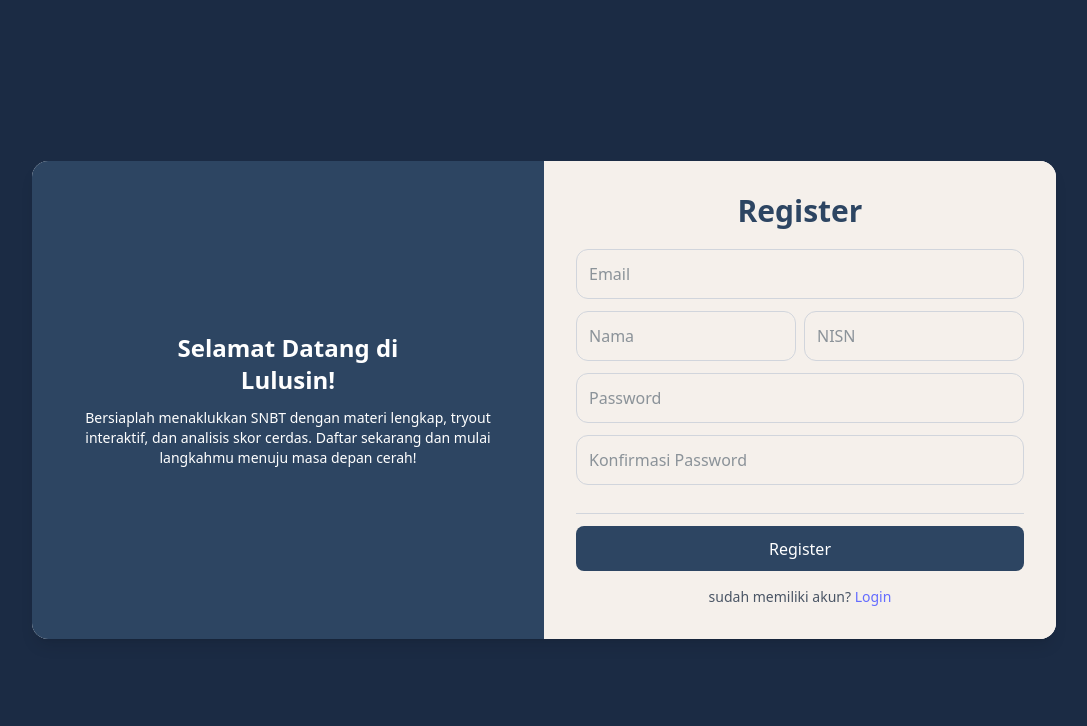
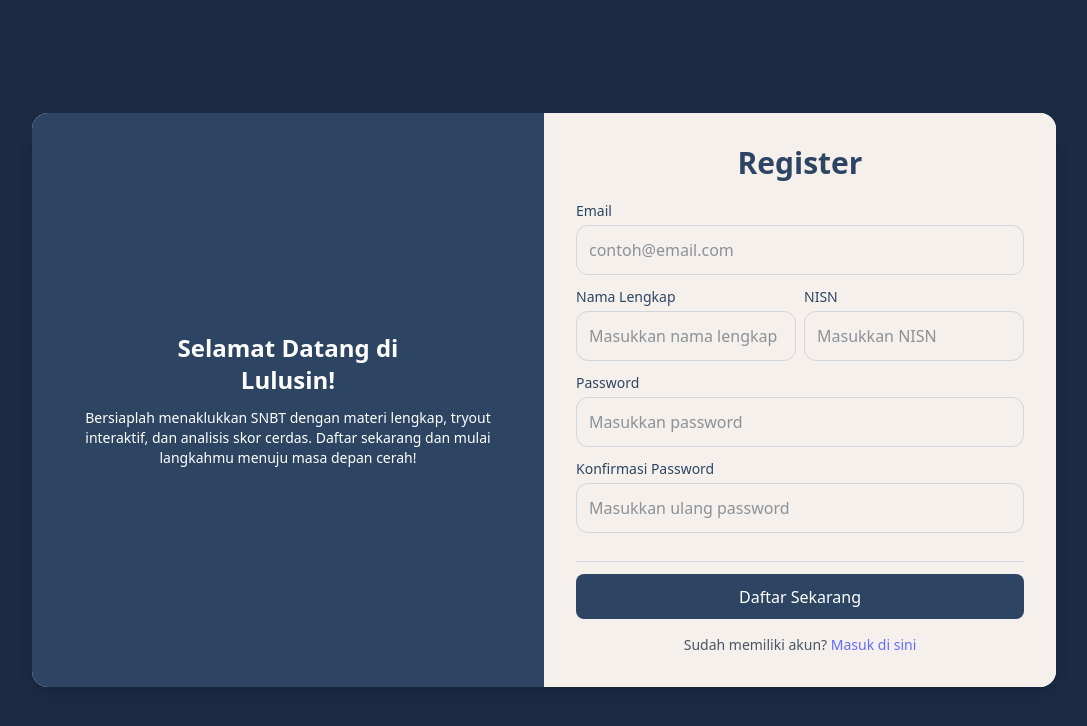
Before and after one commit to mifzalf/LuLuSin-FrontEnd, a React (Vite) app: page /register in a window 1280 px wide. Shown: the top 726 px of the page, without its empty margins (96-1183 px from the left). Built offline with nearby package versions, Linux system fonts and the light colour scheme.

Commit message:
update to axios

```diff
--- a/package.json
+++ b/package.json
@@ -11,6 +11,7 @@
   },
   "dependencies": {
     "@tailwindcss/vite": "^4.0.15",
+    "axios": "^1.8.4",
     "framer-motion": "^12.5.0",
     "lucide-react": "^0.483.0",
     "react": "^19.0.0",
--- /dev/null
+++ b/src/api/axiosInstance.js
@@ -0,0 +1,35 @@
+import axios from 'axios';
+
+// Dapatkan base URL dari environment variable
+const baseURL = import.meta.env.VITE_API_BASE_URL || 'http://localhost:3000'; // Fallback jika env var tidak ada
+
+const axiosInstance = axios.create({
+  baseURL: baseURL,
+  timeout: 5000, // Contoh timeout 5 detik
+  headers: {
+    'Content-Type': 'application/json',
+    // Anda bisa menambahkan header lain di sini jika diperlukan
+    // Misalnya: 'Authorization': `Bearer ${token}`
+  }
+});
+
+// Opsional: Tambahkan interceptor untuk request atau response
+// axiosInstance.interceptors.request.use(config => {
+//   // Lakukan sesuatu sebelum request dikirim
+//   console.log('Starting Request', config);
+//   return config;
+// }, error => {
+//   return Promise.reject(error);
+// });
+
+// axiosInstance.interceptors.response.use(response => {
+//   // Lakukan sesuatu dengan data response
+//   console.log('Response:', response);
+//   return response;
+// }, error => {
+//   // Lakukan sesuatu dengan error response
+//   console.error('Response Error:', error);
+//   return Promise.reject(error);
+// });
+
+export default axiosInstance;
--- a/src/auth/Login.jsx
+++ b/src/auth/Login.jsx
@@ -1,9 +1,38 @@
 "use client"
 
 import { motion } from "framer-motion"
-import React from "react"
+import React, { useState } from "react"
+import { useNavigate } from "react-router-dom"
+import axiosInstance from "../api/axiosInstance"
 
 const Login = () => {
+  const [email, setEmail] = useState("")
+  const [password, setPassword] = useState("")
+  const [error, setError] = useState(null)
+  const [loading, setLoading] = useState(false)
+  const navigate = useNavigate()
+
+  const handleLogin = async () => {
+    setError(null)
+    setLoading(true)
+    try {
+      const response = await axiosInstance.post("/API/login", {
+        email,
+        password,
+      })
+      console.log("Login successful:", response.data)
+
+      navigate("/dashboard")
+
+    } catch (err) {
+      console.error("Login failed:", err)
+      const errorMessage = err.response?.data?.message || err.message || "Login gagal. Periksa kembali email dan password Anda."
+      setError(errorMessage)
+    } finally {
+      setLoading(false)
+    }
+  }
+
   return (
     <div className="fixed inset-0 bg-[#1B2B44] overflow-hidden">
       <section className="w-full h-full flex items-center justify-center">
@@ -37,6 +66,15 @@
             >
               Masuk untuk melanjutkan perjalananmu menuju kesuksesan!
             </motion.p>
+            {error && (
+              <motion.div
+                initial={{ opacity: 0, y: -10 }}
+                animate={{ opacity: 1, y: 0 }}
+                className="w-full mb-3 p-3 bg-red-100 border border-red-400 text-red-700 rounded-xl text-center"
+              >
+                {error}
+              </motion.div>
+            )}
             <motion.div
               initial={{ y: 20, opacity: 0 }}
               animate={{ y: 0, opacity: 1 }}
@@ -49,7 +87,10 @@
                 transition={{ type: "spring", stiffness: 400, damping: 10 }}
                 type="email"
                 placeholder="Masukkan email"
-                className="w-full p-3 border border-gray-300 rounded-xl focus:outline-none"
+                className="w-full p-3 border border-gray-300 rounded-xl bg-white text-gray-900 focus:outline-none focus:border-[#2D4562] focus:ring-1 focus:ring-[#2D4562]"
+                value={email}
+                onChange={(e) => setEmail(e.target.value)}
+                disabled={loading}
               />
             </motion.div>
             <motion.div
@@ -64,7 +105,10 @@
                 transition={{ type: "spring", stiffness: 400, damping: 10 }}
                 type="password"
                 placeholder="Masukkan password"
-                className="w-full p-3 border border-gray-300 rounded-xl focus:outline-none"
+                className="w-full p-3 border border-gray-300 rounded-xl bg-white text-gray-900 focus:outline-none focus:border-[#2D4562] focus:ring-1 focus:ring-[#2D4562]"
+                value={password}
+                onChange={(e) => setPassword(e.target.value)}
+                disabled={loading}
               />
             </motion.div>
             <motion.button
@@ -73,9 +117,11 @@
               whileHover={{ scale: 1.05 }}
               whileTap={{ scale: 0.95 }}
               transition={{ delay: 0.9, duration: 0.4, type: "spring", stiffness: 400, damping: 10 }}
-              className="w-full bg-[#2D4562] text-white p-3 rounded-xl hover:bg-[#1B2B44] transition font-semibold"
+              className="w-full bg-[#2D4562] text-white p-3 rounded-xl hover:bg-[#1B2B44] transition font-semibold disabled:opacity-50"
+              onClick={handleLogin}
+              disabled={loading}
             >
-              Login
+              {loading ? "Loading..." : "Login"}
             </motion.button>
             <motion.p
               initial={{ opacity: 0 }}
--- a/src/auth/Register.jsx
+++ b/src/auth/Register.jsx
@@ -62,11 +62,12 @@
               transition={{ delay: 0.6, duration: 0.4 }}
               className="w-full mb-3"
             >
+              <label className="block text-sm font-medium text-[#2D4562] mb-1">Email</label>
               <motion.input
                 whileFocus={{ scale: 1.02, boxShadow: "0 0 0 2px rgba(45, 69, 98, 0.3)" }}
                 transition={{ type: "spring", stiffness: 400, damping: 10 }}
                 type="email"
-                placeholder="Email"
+                placeholder="contoh@email.com"
                 className="w-full p-3 border border-gray-300 rounded-xl focus:outline-none"
               />
             </motion.div>
@@ -77,20 +78,26 @@
               transition={{ delay: 0.7, duration: 0.4 }}
               className="w-full mb-3 flex gap-2"
             >
+              <div className="w-1/2">
+                <label className="block text-sm font-medium text-[#2D4562] mb-1">Nama Lengkap</label>
                 <motion.input
                   whileFocus={{ scale: 1.02, boxShadow: "0 0 0 2px rgba(45, 69, 98, 0.3)" }}
                   transition={{ type: "spring", stiffness: 400, damping: 10 }}
                   type="text"
-                placeholder="Nama"
-                className="w-1/2 p-3 border border-gray-300 rounded-xl focus:outline-none"
+                  placeholder="Masukkan nama lengkap"
+                  className="w-full p-3 border border-gray-300 rounded-xl focus:outline-none"
                 />
+              </div>
+              <div className="w-1/2">
+                <label className="block text-sm font-medium text-[#2D4562] mb-1">NISN</label>
                 <motion.input
                   whileFocus={{ scale: 1.02, boxShadow: "0 0 0 2px rgba(45, 69, 98, 0.3)" }}
                   transition={{ type: "spring", stiffness: 400, damping: 10 }}
                   type="text"
-                placeholder="NISN"
-                className="w-1/2 p-3 border border-gray-300 rounded-xl focus:outline-none"
+                  placeholder="Masukkan NISN"
+                  className="w-full p-3 border border-gray-300 rounded-xl focus:outline-none"
                 />
+              </div>
             </motion.div>
 
             <motion.div
@@ -99,11 +106,12 @@
               transition={{ delay: 0.8, duration: 0.4 }}
               className="w-full mb-3"
             >
+              <label className="block text-sm font-medium text-[#2D4562] mb-1">Password</label>
               <motion.input
                 whileFocus={{ scale: 1.02, boxShadow: "0 0 0 2px rgba(45, 69, 98, 0.3)" }}
                 transition={{ type: "spring", stiffness: 400, damping: 10 }}
                 type="password"
-                placeholder="Password"
+                placeholder="Masukkan password"
                 className="w-full p-3 border border-gray-300 rounded-xl focus:outline-none"
               />
             </motion.div>
@@ -114,11 +122,12 @@
               transition={{ delay: 0.9, duration: 0.4 }}
               className="w-full mb-4"
             >
+              <label className="block text-sm font-medium text-[#2D4562] mb-1">Konfirmasi Password</label>
               <motion.input
                 whileFocus={{ scale: 1.02, boxShadow: "0 0 0 2px rgba(45, 69, 98, 0.3)" }}
                 transition={{ type: "spring", stiffness: 400, damping: 10 }}
                 type="password"
-                placeholder="Konfirmasi Password"
+                placeholder="Masukkan ulang password"
                 className="w-full p-3 border border-gray-300 rounded-xl focus:outline-none"
               />
             </motion.div>
@@ -138,7 +147,7 @@
               transition={{ delay: 1.1, duration: 0.4, type: "spring", stiffness: 400, damping: 10 }}
               className="w-full bg-[#2D4562] text-white p-3 rounded-xl hover:bg-[#1B2B44] transition font-semibold"
             >
-              Register
+              Daftar Sekarang
             </motion.button>
 
             <motion.p
@@ -147,13 +156,13 @@
               transition={{ delay: 1.2, duration: 0.4 }}
               className="mt-4 text-sm text-gray-600 text-center"
             >
-              sudah memiliki akun?{" "}
+              Sudah memiliki akun?{" "}
               <motion.a
                 whileHover={{ scale: 1.05, color: "#1B2B44" }}
                 href="/login"
                 className="text-[#2D4562] font-semibold"
               >
-                Login
+                Masuk di sini
               </motion.a>
             </motion.p>
           </motion.div>
```
Also changed, not shown: 2 other files (tests, documents, lock files or other folders). Lines whose indentation alone changed are shown as unchanged.
